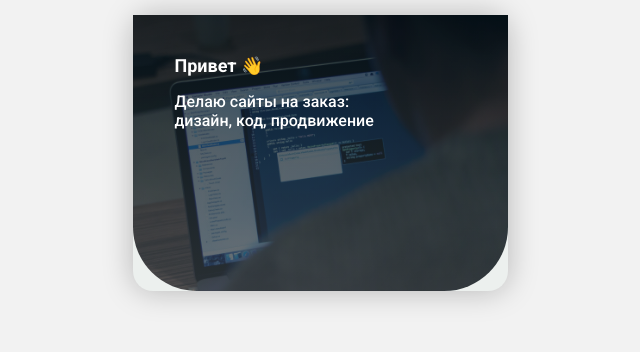
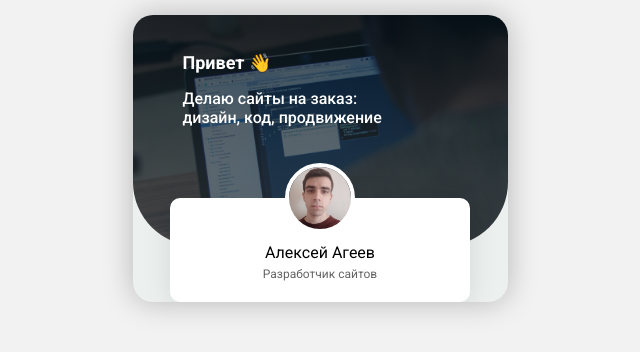
Before and after one commit to Alexey917/taplink, a plain HTML site: page index.html in a window 1280 px wide. Shown: the whole page, without its empty margins (320-960 px from the left). Drawn offline with Linux system fonts and the light colour scheme.

Commit message:
add: user bio

```diff
--- a/css/style.css
+++ b/css/style.css
@@ -9,6 +9,7 @@ body {
 }
 
 .page-wrapper {
+  overflow: hidden;
   max-width: 375px;
   margin:auto;
   background: #ecf0ee;
@@ -16,11 +17,17 @@ body {
   border-radius: 20px;
 }
 
+.container {
+  max-width: 300px;
+  margin: auto;
+}
+
 .header {
-  padding: 40px 42px  145px;
+  height: 231px;
+  padding: 37px 50px  173px;
   background: linear-gradient(180deg, rgba(5, 21, 30, 0.73) 0%, rgba(56, 65, 70, 0.73) 100%), url(../img/header-bg.jpg) no-repeat center / cover;
   border-radius: 0px 0px 64px 64px;
-  color: #ffff;
+  color: #ffffff;
 }
 
 .hello {
@@ -34,3 +41,36 @@ body {
   font-size: 16px;
   line-height: 19px;
 }
+
+.user {
+  margin-top: -48px;
+  padding-bottom: 21px;
+  background: #ffffff;
+  box-shadow: 0px 4px 30px rgba(0, 0, 0, 0.1);
+  border-radius: 10px;
+  text-align: center;
+}
+
+.user-avatar {
+  margin-top: -35px;
+  border-radius: 50%;
+  object-fit: cover;
+  border: 4px solid #ffffff;
+}
+
+.user-name {
+  margin-top: 6px;
+  margin-bottom: 5px;
+  font-weight: 400;
+  font-size: 16px;
+  line-height: 19px;
+  color: #000000;
+}
+
+.user-decription {
+  margin: 0;
+  font-weight: 400;
+  font-size: 12px;
+  line-height: 14px;
+  color: #666565;
+}
--- a/index.html
+++ b/index.html
@@ -18,6 +18,15 @@
         <span class="hello">Привет 👋</span>
         <p class="hello-text">Делаю сайты на заказ: <br>дизайн, код, продвижение</p>
       </header>
+      <div class="container">
+        <div class="user">
+          <img width="70" height="70" src="img/avatar.png" alt="Алексей Агеев" class="user-avatar">
+          <h1 class="user-name">Алексей Агеев</h1>
+          <p class="user-decription">Разработчик сайтов</p>
+        </div>
+        <!-- /.user -->
+      </div>
+      <!-- /.container -->
     </div>
     <!-- /.page-wrapper -->
 
```
Also changed, not shown: img/avatar.png (added).
